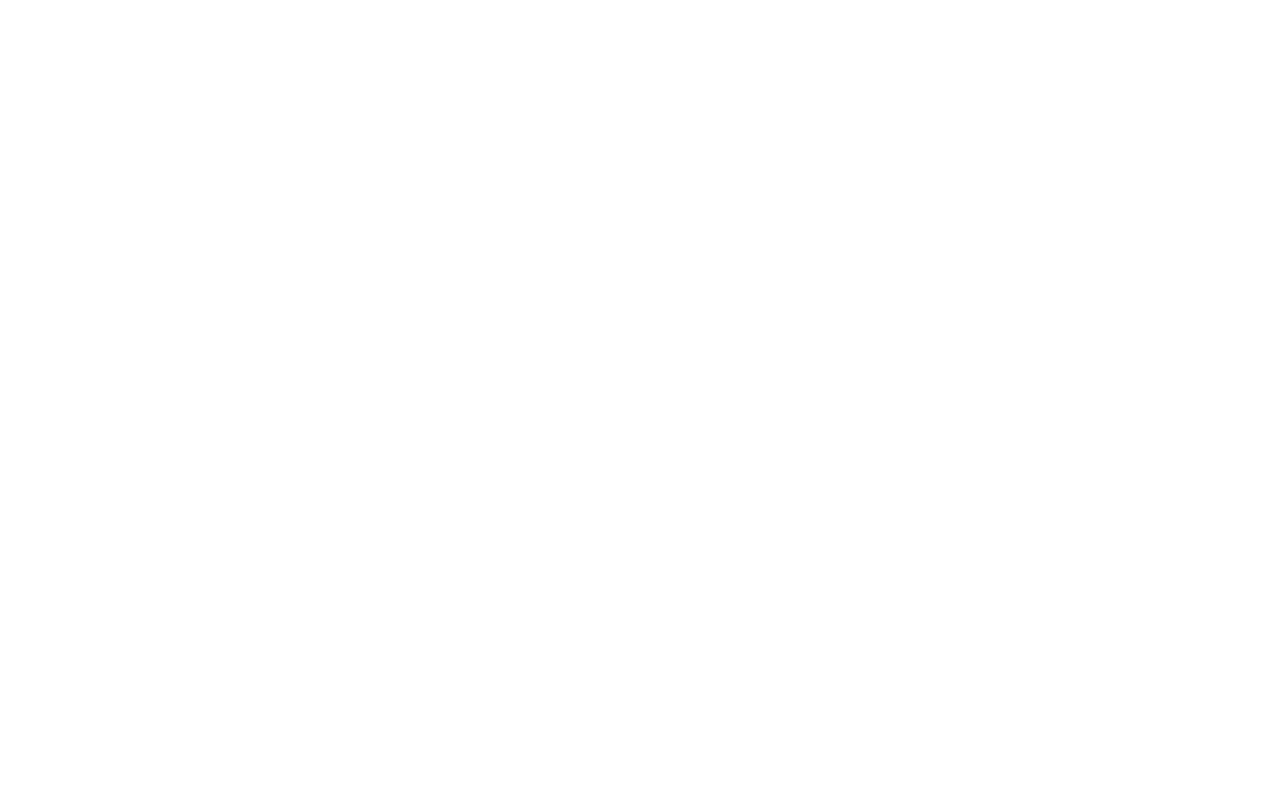
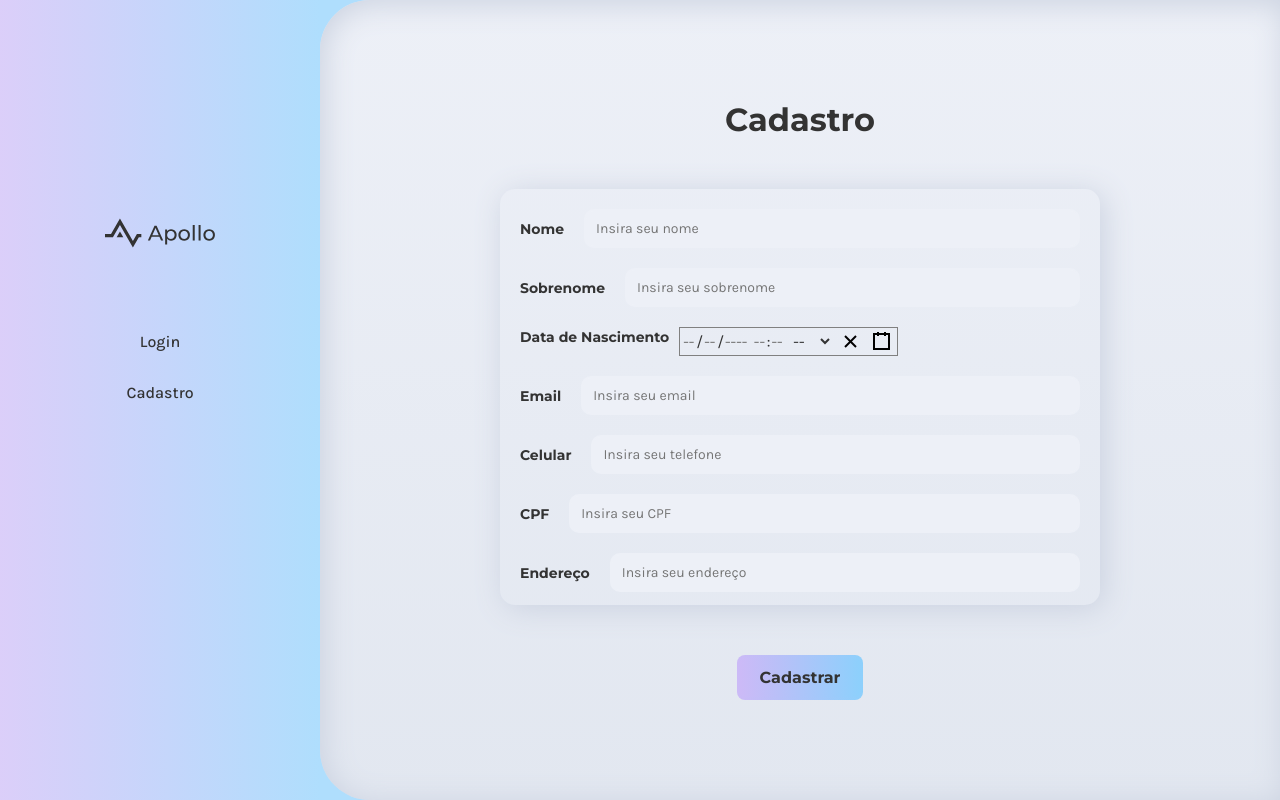
Before and after one commit to pedrohrodrig/LabEngSoft2-Frontend, a React (Create React App) app in the folder frontend/: page /register in a window 1280 px wide. Before the commit this address had no page. Built offline with nearby package versions, Linux system fonts and the light colour scheme.

Commit message:
Página de cadastro

```diff
--- a/frontend/package.json
+++ b/frontend/package.json
@@ -9,6 +9,8 @@
     "axios": "^1.6.8",
     "js-cookie": "^3.0.5",
     "react": "^18.2.0",
+    "react-clock": "^4.6.0",
+    "react-datetime-picker": "^5.6.0",
     "react-dom": "^18.2.0",
     "react-notifications": "^1.7.4",
     "react-scripts": "5.0.1",
--- a/frontend/src/App.js
+++ b/frontend/src/App.js
@@ -3,6 +3,8 @@
 
 import UserContext from "./contexts/UserContext";
 import { professional } from "./objects/profile";
+import "react-notifications/lib/notifications.css"
+import { NotificationContainer } from "react-notifications";
 
 import LayoutPage from './pages/layoutpage/layoutpage';
 import HomePage from './pages/home/homepage';
@@ -15,13 +17,12 @@
 import DocumentsPage from "./pages/personal/documentspage/documentspage";
 import DocDetailPage from "./pages/personal/docdetailpage/docdetailpage";
 import AppointDetailPage from "./pages/personal/appointdetailpage/appointdetailpage";
+import LoginPage from "./pages/login/LoginPage/LoginPage";
+import RegisterPage from "./pages/login/RegisterPage/RegisterPage";
 
 import TestPage from './pages/testpage/testpage';
 
 import "./App.css";
-import "react-notifications/lib/notifications.css"
-import LoginPage from "./pages/login/LoginPage/LoginPage";
-import { NotificationContainer } from "react-notifications";
 
 function App() {
     const [ user, setUser ] = useState(professional);
@@ -46,6 +47,7 @@
                         <Route path="appoint" element={<AppointDetailPage />} />
 
                         <Route path="login" element={<LoginPage />} />
+                        <Route path="register" element={<RegisterPage />} />
 
 
                         <Route path="test" element={<TestPage />} />
--- a/frontend/src/pages/login/RegisterPage/RegisterPage.css
+++ b/frontend/src/pages/login/RegisterPage/RegisterPage.css
@@ -5,7 +5,7 @@
     display: flex;
     flex-direction: column;
     padding: 20px;
-    gap: 10px;
+    gap: 20px;
     border-radius: 15px;
     box-shadow: 4px 4px 30px 0px var(--Drop-Shadow, #CBD2E0);
 }
--- a/frontend/src/pages/login/RegisterPage/RegisterPage.js
+++ b/frontend/src/pages/login/RegisterPage/RegisterPage.js
@@ -1,94 +1,138 @@
-import React from "react";
+import React, { useState } from "react";
+import { useNavigate } from "react-router-dom";
+import { NotificationManager } from 'react-notifications';
 import DateTimePicker from "react-datetime-picker";
+import axios from "axios";
 
 import TextInput from "../../../components/textInput/textInput";
 import Textbox from "../../../components/textbox/textbox";
 import Title from "../../../components/title/title";
 
-import './nutriregisterpage.css'
+import './RegisterPage.css'
 import "react-datetime-picker/dist/DateTimePicker.css";
-import "react-calendar/dist/Calendar.css";
 import "react-clock/dist/Clock.css";
+import urls from "../../../utils/urls";
 
-function NutriRegisterPage() {
+function RegisterPage() {
+  const navigate = useNavigate();
+  const [ userInfo, setUserInfo ] = useState({});
+
+  const handleChange = (event) => {
+    const { name, value } = event.target;
+    setUserInfo({
+      ...userInfo,
+      [name]: value
+    });
+  };
+
+  const onSubmit = async (e) => {
+    e.preventDefault();
+
+    console.log(userInfo);
+
+    // await axios.post(
+    //   `${urls.baseURL}/register/`,
+    //   userInfo,
+    //   {headers: {'Content-Type': 'application/json'}},
+    // )
+    // .then(() => {
+    //   NotificationManager.success("Cadastro realizado");
+    //   navigate("/login");
+    // })
+    // .catch((error) => {
+    //   NotificationManager.error("Erro no cadastro", error);
+    // });
+  }
+
   return (
-      <div className="register page">
+    <form className="register page" onSubmit={onSubmit}>
       <Title head="Cadastro" />
       <div className="register-content">
         <TextInput
           className="horizontal"
           title="Nome"
-            placeholder="Insira seu primeiro nome"
-            //   name="desc"
-            //   handleTextInput={handleChange}
+          placeholder="Insira seu nome"
+          name="first_name"
+          value={userInfo.first_name}
+          handleTextInput={handleChange}
         />
         <TextInput
           className="horizontal"
           title="Sobrenome"
           placeholder="Insira seu sobrenome"
-            //   name="desc"
-            //   handleTextInput={handleChange}
+          name="last_name"
+          value={userInfo.last_name}
+          handleTextInput={handleChange}
         />
-          {/* <div className="register-date">
+        {/* TODO: nao ta salvando por bug na props "name" */}
+        <div className="register-date">
           <Textbox title="Data de Nascimento" />
           <DateTimePicker
-            // onChange={(date) =>
-            //   handleChange({ target: { value: date, name: "start" } })
-            // }
-            name="start"
-            // value={newEvent.start}
+            name="birth_date"
+            value={userInfo.birth_date}
+            onChange={handleChange}
             disableClock={true}
           />
-        </div> */}
-          {/* Usa o de cima se quiser um datepicker*/}
-          <TextInput
-            className="horizontal"
-            title="Data de Nascimento"
-            placeholder="Insira seu aniversário"
-            //   name="desc"
-            //   handleTextInput={handleChange}
-          />
+        </div>
         <TextInput
           className="horizontal"
           title="Email"
           placeholder="Insira seu email"
-            //   name="desc"
-            //   handleTextInput={handleChange}
+          name="email"
+          value={userInfo.email}
+          handleTextInput={handleChange}
+          type="email"
         />
         <TextInput
           className="horizontal"
           title="Celular"
           placeholder="Insira seu telefone"
-            //   name="desc"
-            //   handleTextInput={handleChange}
+          name="phone_number"
+          value={userInfo.phone_number}
+          handleTextInput={handleChange}
+          type="tel"
         />
         <TextInput
           className="horizontal"
           title="CPF"
           placeholder="Insira seu CPF"
-            //   name="desc"
-            //   handleTextInput={handleChange}
+          name="cpf"
+          value={userInfo.cpf}
+          handleTextInput={handleChange}
+          type="number"
         />
         <TextInput
           className="horizontal"
           title="Endereço"
           placeholder="Insira seu endereço"
-            //   name="desc"
-            //   handleTextInput={handleChange}
+          name="address"
+          value={userInfo.address}
+          handleTextInput={handleChange}
         />
+        {/* TODO: alterar para dropdown */}
         <TextInput
           className="horizontal"
           title="Gênero"
           placeholder="Insira seu gênero (F, M ou O)"
-            //   name="desc"
-            //   handleTextInput={handleChange}
+          name="gender"
+          value={userInfo.gender}
+          handleTextInput={handleChange}
+        />
+        {/* TODO: alterar para dropdown */}
+        <TextInput
+          className="horizontal"
+          title="Profissão"
+          placeholder="Escolha como quer ser visto"
+          name="role"
+          value={userInfo.role}
+          handleTextInput={handleChange}
         />
       </div>
       <button className="register-button" type="submit">
         Cadastrar
       </button>
-      </div>
+    </form>
   );
 }
 
-export default NutriRegisterPage;
+export default RegisterPage;
```
Also changed, not shown: 1 other file (tests, documents, lock files or other folders). Lines whose indentation alone changed are shown as unchanged.
